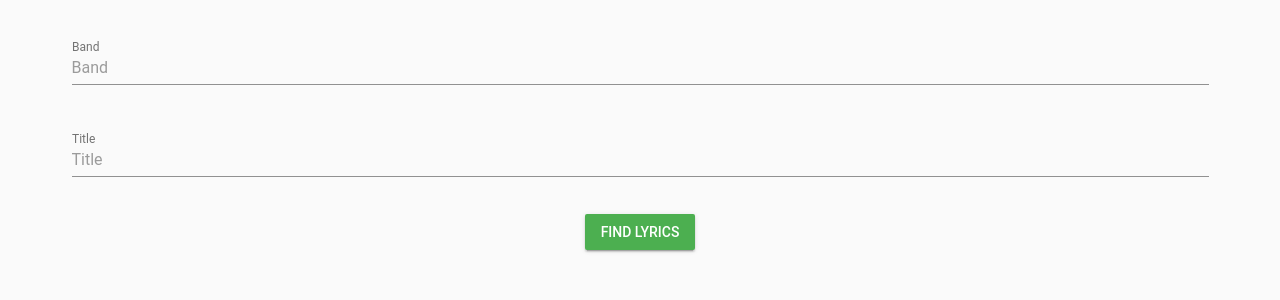
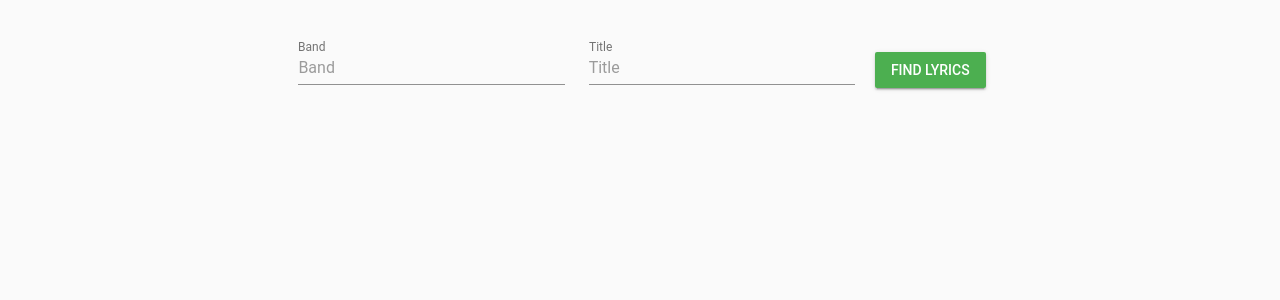
Before and after one commit to oldslav/getlyrics, a Vue app: page / in a window 1280 px wide. Shown: the top 300 px of the page. Built offline with nearby package versions, Linux system fonts and the light colour scheme.

Commit message:
markup fix

```diff
--- a/src/views/Home.vue
+++ b/src/views/Home.vue
@@ -1,19 +1,19 @@
 <template>
   <v-container grid-list-xl>
     <v-layout row wrap align-center justify-center>
-      <v-flex xl3 xs12>
+      <v-flex xl3 lg3 xs12>
         <v-text-field v-model="payload.band" label="Band" placeholder="Band"></v-text-field>
       </v-flex>
-      <v-flex xl3 xs12>
+      <v-flex xl3 lg3 xs12>
         <v-text-field v-model="payload.title" label="Title" placeholder="Title"></v-text-field>
       </v-flex>
       <v-btn color="success" @click="getLyrics">Find lyrics</v-btn>
     </v-layout>
     <v-layout row wrap align-center justify-center>
-      <v-flex xl6 sm12>
-        <v-card v-show="lyrics">
+      <v-flex xl6 lg6 sm12 text-xs-center>
+        <v-card v-show="lyrics" elevation="12">
           <v-card-text>
-            <p style="white-space: pre-line">{{ lyrics }}</p>
+            <h3 style="white-space: pre-line">{{ lyrics }}</h3>
           </v-card-text>
         </v-card>
       </v-flex>
```
